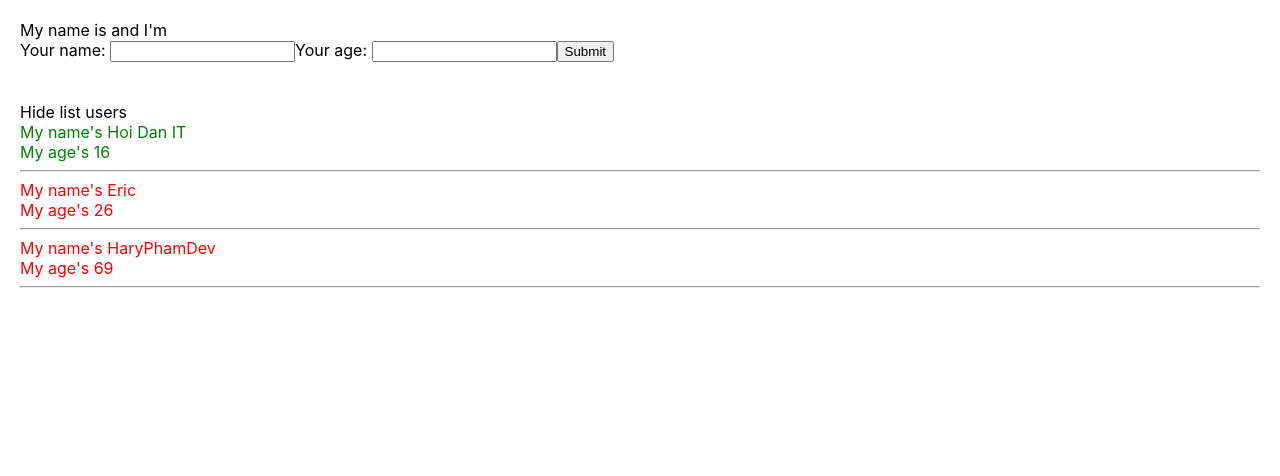
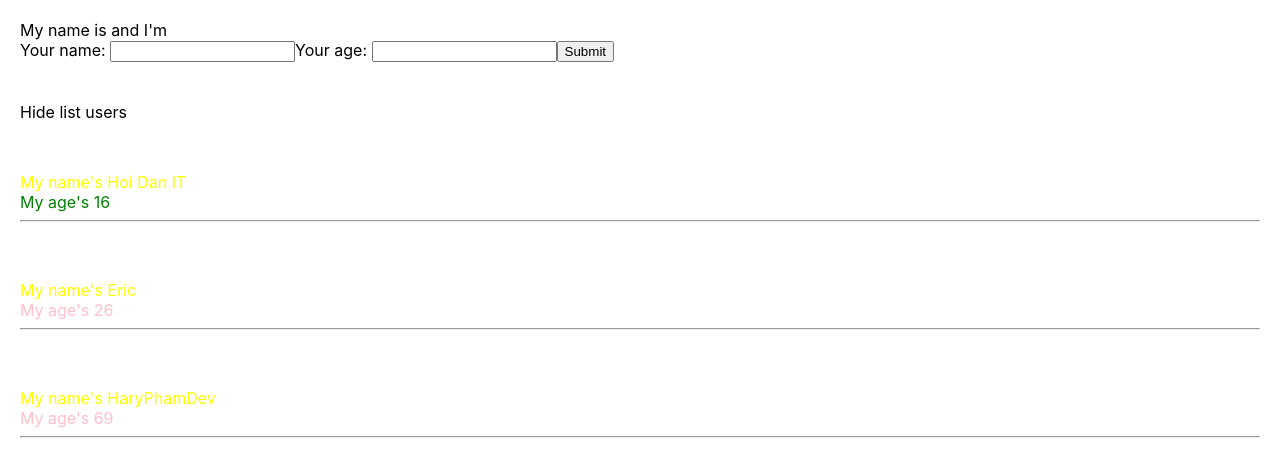
Before and after one commit to HuyHoangEngr/Demo-react, a React (Create React App) app: page / in a window 1280 px wide. Shown: the top 476 px of the page. Built offline with nearby package versions, Linux system fonts and the light colour scheme.

Commit message:
#27. CSS voi React

```diff
--- a/package.json
+++ b/package.json
@@ -13,6 +13,7 @@
     "redux": "4.2.0",
     "redux-devtools-extension": "2.13.9",
     "redux-thunk": "2.4.1",
+    "sass": "1.53.0",
     "web-vitals": "2.1.4"
   },
   "scripts": {
--- a/src/App.js
+++ b/src/App.js
@@ -1,5 +1,5 @@
 import logo from './logo.svg';
-import './App.css';
+import './App.scss';
 import { useDispatch, useSelector } from 'react-redux';
 import { increaseCounter, decreaseCounter } from './redux/action/counterAction';
 import MyComponent from './components/MyComponent';
--- a/src/App.css
+++ b/src/App.scss
@@ -1,11 +1,3 @@
-.red {
-  color: red;
-}
-
-.green {
-  color: green;
-}
-
 body {
   padding: 20px;
   margin: 0;
--- a/src/components/DisplayInfor.js
+++ b/src/components/DisplayInfor.js
@@ -1,4 +1,5 @@
 import React from "react";
+import './DisplayInfor.scss'
 
 class DisplayInfor extends React.Component {
 
@@ -19,7 +20,7 @@
         //const listUsers = this.props.listUsers;
         //props => viết tắt properties: tài sản cha truyền sang con
         return (
-            <div>
+            <div className='display-info-container'>
                 <div>
                     <span onClick={() => { this.handleShowHide() }}>
                         {this.state.isShowListUser === true ? "Hide list users" : "Show list users"}
@@ -30,7 +31,7 @@
                         {listUsers.map((user, index) => {
                             return (
                                 <div key={user.id} className={+user.age > 18 ? "red" : "green"}>
-                                    <div>My name's {user.name}</div>
+                                    <div style={{ color: 'yellow', paddingTop: '50px' }}>My name's {user.name}</div>
                                     <div>My age's {user.age}</div>
                                     <hr />
                                 </div>
--- /dev/null
+++ b/src/components/DisplayInfor.scss
@@ -0,0 +1,9 @@
+.display-info-container {
+    .red {
+        color: pink;
+    }
+
+    .green {
+        color: green;
+    }
+}
```
Also changed, not shown: 1 other file (tests, documents, lock files or other folders).
